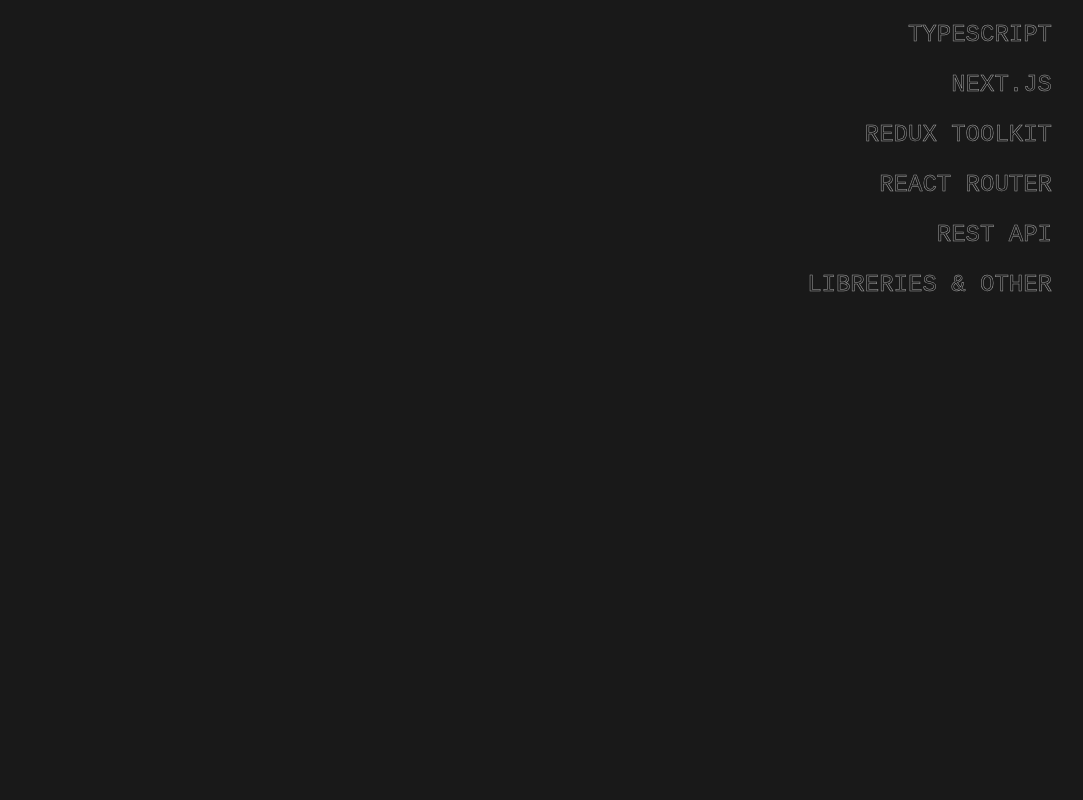
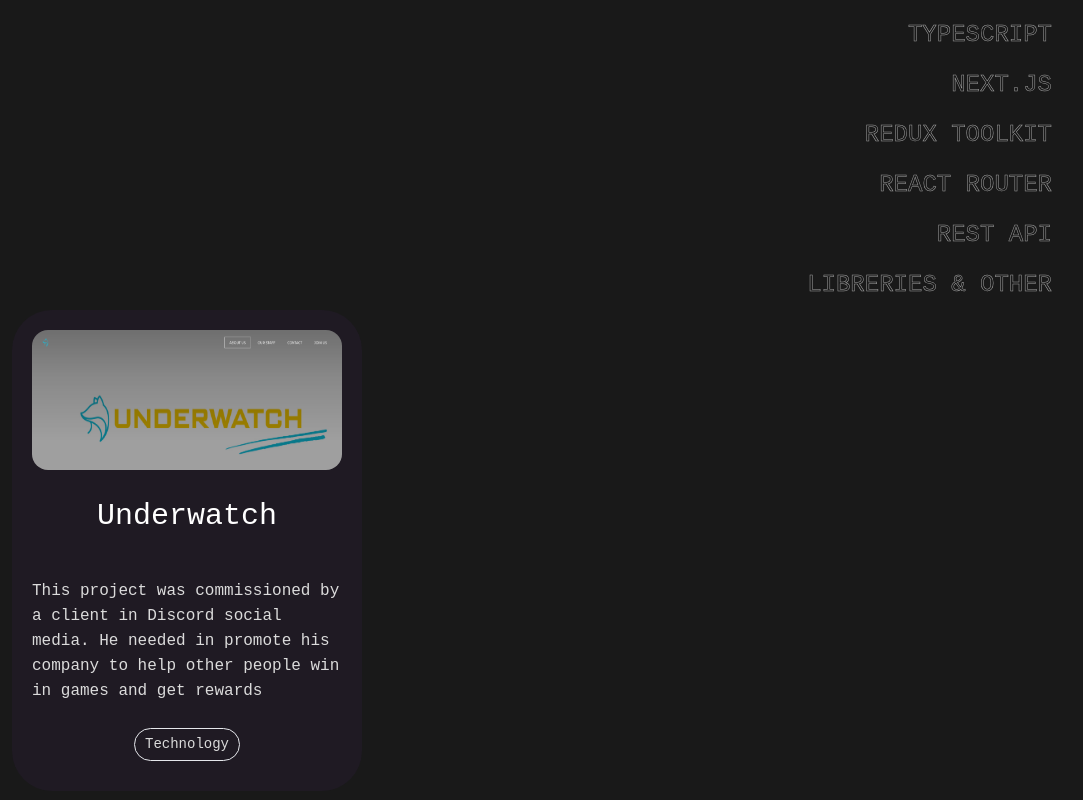
Before and after one commit to Ilkarion/portfolioIlkarion, a Next.js app: page / in a window 1280 px wide. Shown: the part 1479-2279 px from the top of the page, without its empty margins (108-1191 px from the left). Before the commit the page ends 1814 px from the top, so only its background shows below. Built offline with nearby package versions, Linux system fonts and the light colour scheme.

Commit message:
did card example project

```diff
--- a/app/page.tsx
+++ b/app/page.tsx
@@ -1,5 +1,6 @@
 import Header from '@/components/Header/Header'
 import NavBar from '@/components/NavBar/NavBar'
+import ProjectExamples from '@/components/ProjectExamples/ProjectExamples'
 import Skills from '@/components/Skills/Skills'
 
 
@@ -9,6 +10,7 @@
       <NavBar />
       <Header />
       <Skills />
+      <ProjectExamples />
     </>
   )
 }
--- a/components/ProjectExamples/Card.tsx
+++ b/components/ProjectExamples/Card.tsx
@@ -1,7 +1,69 @@
+import underwatch from "../../assets/projs/underwatch.png"
+
+import Image from "next/image";
 export default function Card() {
+    const imgSizing = `
+    min-[280px]:w-[250px]
+    min-[280px]:h-[90px]
+    min-[400px]:w-[300px]
+    min-[400px]:h-[120px]
+    min-[920px]:w-[350px]
+    min-[920px]:h-[140px]
+    min-[1400px]:w-[450px]
+    min-[1400px]:h-[190px]
+    ovewflow-hidden
+    rounded-[16px]
+    hover:cursor-pointer
+    `
+    const nameProject = `
+    min-[280px]:text-[23px]
+    min-[900px]:text-[30px]
+    text-[#FFFFFF]
+    `
+    const card = `
+    bg-[#1F1A23]
+    rounded-[40px]
+    pt-[20px]
+    pb-[30px]
+    pl-[20px]
+    pr-[20px]
+    flex
+    flex-col
+    min-[280px]:w-[250px]
+    min-[400px]:w-[300px]
+    min-[920px]:w-[350px]
+    min-[1400px]:w-[450px] font-medium
+    `
+    const describtion = `
+    leading-[25px]
+    text-[16px]
+    text-[#DBDBDB]
+    mt-[40px]
+    max-[400px]:leading-[20px]
+    max-[400px]:text-[14px]
+    `
+    const technoS = `
+    pl-[10px]
+    pt-[5px]
+    pb-[5px]
+    pr-[10px]
+    border-[1.35px]
+    rounded-[40px]
+    text-[14px]
+    text-[#DBDBDB]
+    `
     return(
         <>
-
+            <div className={card}>
+                <div className="flex flex-col items-center gap-[24px]">
+                    <Image src={underwatch} alt="underwatch Project" className={imgSizing}/>
+                    <span className={nameProject}>Underwatch</span>
+                </div>
+                <p className={describtion}>This project was commissioned by a client in Discord social media. He needed in promote his company to help other people win in games and get rewards</p>
+                <div className="mt-[24px] flex flex-row flex-wrap justify-center w-full gap-2">
+                    <span className={technoS}>Technology</span>
+                </div>
+            </div>
         </>
     )
 };
--- /dev/null
+++ b/components/ProjectExamples/ProjectExamples.tsx
@@ -0,0 +1,9 @@
+import Card from "./Card";
+
+export default function ProjectExamples() {
+    return(
+        <>
+            <Card />
+        </>
+    )
+};
```
Also changed, not shown: assets/projs/underwatch.png (added).
